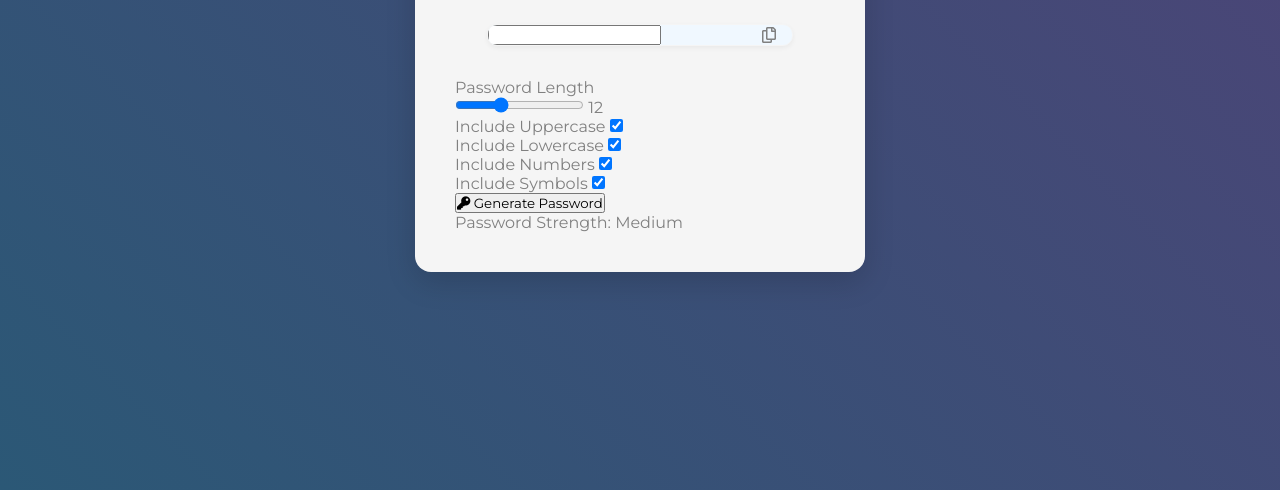
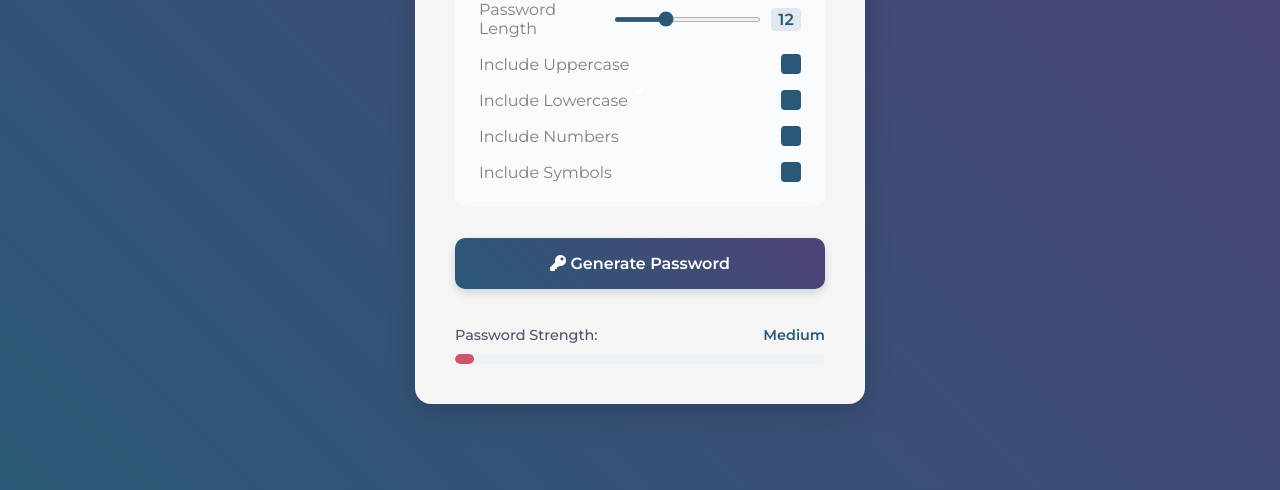
Before and after one commit to Ishanvi04/password-generator, a plain HTML site: page index.html in a window 1280 px wide. Shown: the part 310-800 px from the top of the page. Drawn offline with Linux system fonts and the light colour scheme.

Commit message:
Completed CSS layout for password generator

```diff
--- a/styles.css
+++ b/styles.css
@@ -65,3 +65,175 @@ h1::after{             /*for underline near the heading*/
     padding:0 1rem 0 0;
 
 }
+#password{
+    width: 100%;
+    padding:1.1rem;
+    padding-right: 50px;
+    border:none;
+    background: transparent;
+    color: #4a5568;
+    letter-spacing: 1px;
+    outline: none;
+    border-radius: 10px;
+}
+
+#copy-btn{
+    cursor: pointer;
+    color:#718096;
+    font-size: 1.1rem;
+    width:35px;
+    height:35px;
+    display: flex;
+    align-items: center;
+    justify-content: center;
+    border-radius: 50%;
+}
+
+#copy-btn:hover{
+    color:var(--primary-color);
+}
+
+.options{
+    margin-bottom:2rem;
+    background-color:#f8fafc;
+    padding:1.5rem;
+    border-radius:10px;
+    box-shadow:0 2px 5px rgba(0 0 0 0.05);
+}
+
+.option{
+    display:flex;
+    justify-content:space-between;
+    align-items:center;
+    margin-bottom:1rem;
+}
+
+.option:last-child{
+    margin-bottom:0;
+}
+
+.option-label{
+    font-size:0.9rem;
+    color:#4a5568;
+    font-weight:500
+}
+
+.range-container{
+    display:flex;
+    align-items:center;
+    gap:10px;
+    width:60%;
+}
+
+input[type="range"]{
+    accent-color: var(--primary-color);
+    height:5px;
+    cursor:pointer;
+    flex:1;
+}
+
+input[type="checkbox"]{
+    width:20px;
+    height:20px;
+    border:2px solid var(--primary-color);
+    appearance: none;
+    border-radius:4px;
+    cursor:pointer;
+    outline:none;
+    transition: all 0.4s;
+}
+
+input[type="checkbox"]:checked{
+    background-color: var(--primary-color);
+}
+
+input[type="checkbox"]:checked::after{
+    content:"\2714";
+    position: absolute;
+    color:white;
+    left:50%;
+    top:50%;
+    transform:translate(-50%,-50%);
+    font-size:12px;
+}
+
+#length-value{
+    font-weight:600;
+    color:var(--primary-color);
+    width:30px;
+    text-align: center;
+    background-color: #e2e8f0;
+    border-radius: 4px;
+    padding:2px 5px;
+}
+
+button{
+    width:100%;
+    padding:1rem;
+    background:linear-gradient(45deg,var(--primary-color),var(--secondary-color));
+    color:white;
+    border:none;
+    border-radius:10px;
+    font-size:1rem;
+    font-weight:600;
+    cursor:pointer;
+    transition: all 0.3s;
+    margin-bottom: 1.5rem;
+    box-shadow: 0 4px 8px rgba(43,88,118,0.2);
+}
+
+button:hover{
+    transform: translateY(-2px);
+}
+
+button:active{
+    transform: translateY(0);
+}
+
+.strength-container{
+    margin-top: 0.8rem;
+}
+
+.strength-container p{
+    font-size: 0.9rem;
+    color:#4a5568;
+    margin-bottom: 0.6rem;
+    display:flex;
+    justify-content: space-between;
+    font-weight:500
+}
+
+#strength-label{
+    color:var(--primary-color);
+    font-weight: 600;
+}
+
+.strength-meter{
+    height:10px;
+    background-color: #edf2f7;
+    border-radius: 5px;
+    margin-top: 0.5rem;
+    overflow: hidden;
+    box-shadow:inset0px 1px 2px rgba(0,0,0,0.1);
+}
+
+.strength-bar{
+    height:100%;
+    width:0;
+    min-width: 5%;
+    background-color: var(--weak-color);
+    transition: all 0.3s ease;
+    border-radius: 5px;
+}
+@media(max-width:768px){
+    .container{
+        width:95%;
+        padding:1.8rem;
+    }
+    h1{
+        font-size:1.6rem;
+    }
+    .option label{
+        font-size:0.9rem;
+    }
+}
```
